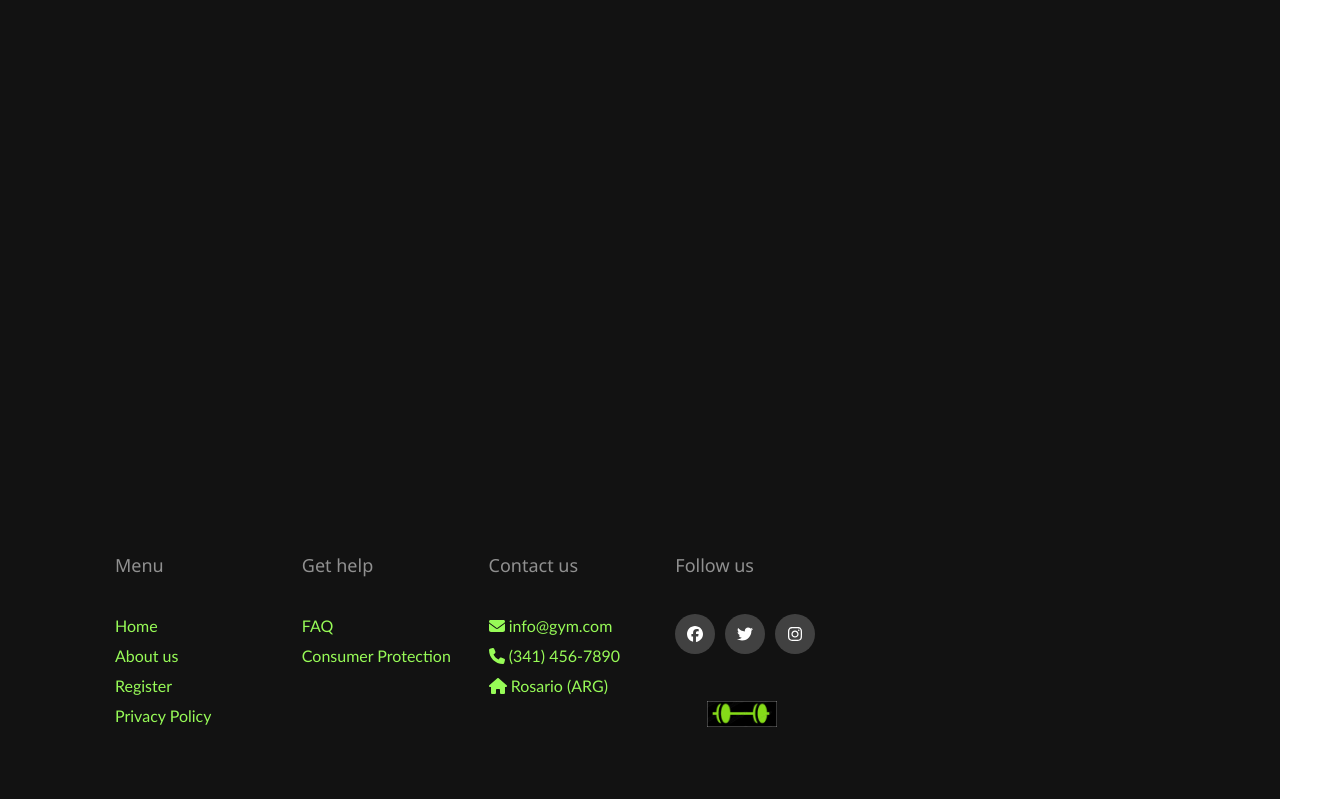
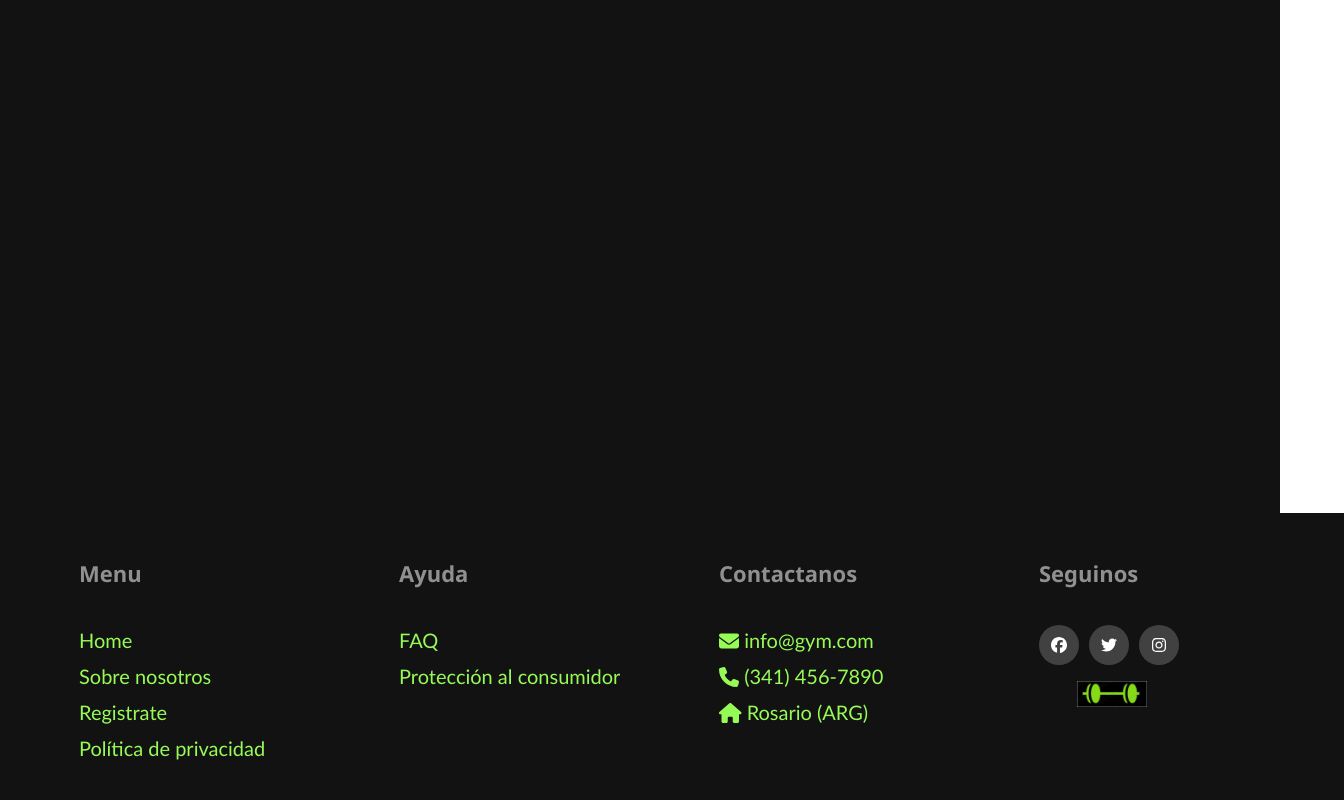
Before and after one commit to labmiracle/team-red, a React (Vite) app in the folder gymWeb/: page /register in a window 1280 px wide. Shown: the part 1305-2105 px from the top of the page, 1344 px wide, since content can reach past the window. Built offline with nearby package versions, Linux system fonts and the light colour scheme.

Commit message:
qrFlx6WI fixed position of footer, font size and weight, cleaned obsolet pieces of code

```diff
--- a/gymWeb/src/components/Footer/Footer.module.css
+++ b/gymWeb/src/components/Footer/Footer.module.css
@@ -1,14 +1,8 @@
-.body {
-    line-height: 1.5;
-    font-family: 'Poppins', sans-serif;
-    width: 100%;
-}
-
 .container {
     width: 100%;
-    padding: 0;
-    display: inline-flexbox;
-    margin-left: 100px;
+    padding-left: 5%;
+    position: absolute;
+    background-color: #121212;
 }
 
 .ul {
@@ -24,30 +18,28 @@
     background-color: #121212;
     padding: 20px 0;
     width: fit-content;
-
     margin-top: 100%;
     display: inline-flexbox;
 }
 
 .footercol {
     width: 100%;
-
     padding: 15px;
 }
 
 .h4 {
-    font-size: 18px;
+    font-size: 22px;
+    font-weight: 800;
     color: #909090;
     margin-bottom: 35px;
-    font-weight: 500;
+
     font-family: 'Segoe UI', Tahoma, Geneva, Verdana, sans-serif;
 
 }
 
 .a {
-
     display: inline-block;
-    font-size: 16px;
+    font-size: 20px;
     font-weight: 500;
     color: #97FB57;
     overflow: hidden;
@@ -66,7 +58,7 @@
 .a:hover {
     background-position: 0 100%;
     color: #97FB57;
-    padding-left: 1px;
+    padding-left: 4px;
 
 }
 
@@ -91,9 +83,7 @@
 }
 
 .footerimg {
-    margin-right: auto;
     width: 70px;
     height: auto;
-    padding: 20%;
-
+    margin-left: 13%;
 }
--- a/gymWeb/src/components/Footer/Footer.tsx
+++ b/gymWeb/src/components/Footer/Footer.tsx
@@ -26,23 +26,23 @@ export default function Footer() {
                             </li>
                             <li>
                                 <a className={styles.a} href='#'>
-                                    About us
+                                    Sobre nosotros
                                 </a>
                             </li>
                             <li>
                                 <a className={styles.a} href='#'>
-                                    Register
+                                    Registrate
                                 </a>
                             </li>
                             <li>
                                 <a className={styles.a} href='#'>
-                                    Privacy Policy
+                                    Política de privacidad
                                 </a>
                             </li>
                         </ul>
                     </div>
                     <div className={styles.footercol}>
-                        <h4 className={styles.h4}>Get help</h4>
+                        <h4 className={styles.h4}>Ayuda</h4>
                         <ul className={styles.ul}>
                             <li>
                                 <a className={styles.a} href='#'>
@@ -54,13 +54,13 @@ export default function Footer() {
                                     className={styles.a}
                                     href='https://autogestion.produccion.gob.ar/consumidores'
                                 >
-                                    Consumer Protection
+                                    Protección al consumidor
                                 </a>
                             </li>
                         </ul>
                     </div>
                     <div className={styles.footercol}>
-                        <h4 className={styles.h4}>Contact us</h4>
+                        <h4 className={styles.h4}>Contactanos</h4>
                         <ul className={styles.ul}>
                             <li>
                                 <a className={styles.a}>
@@ -85,7 +85,7 @@ export default function Footer() {
                         </ul>
                     </div>
                     <div className={styles.footercol}>
-                        <h4 className={styles.h4}>Follow us</h4>
+                        <h4 className={styles.h4}>Seguinos</h4>
 
                         <a
                             className={styles.sociallinks}
```
